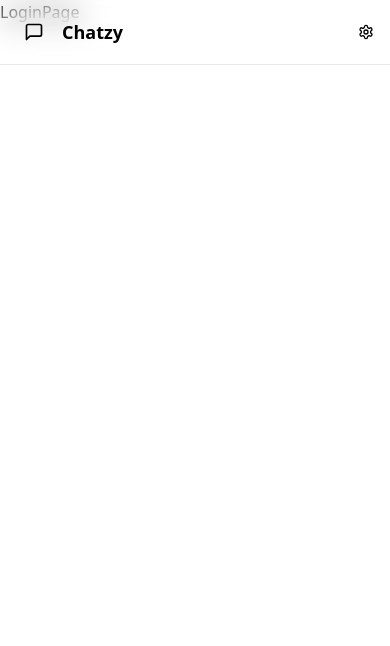
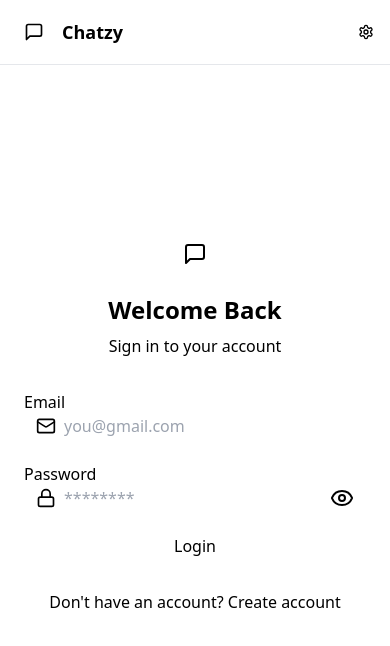
Before and after one commit to krish3742/Chatzy, a React (Vite) app in the folder Frontend/: page /login in a window 390 px wide. Shown: the top 646 px of the page. Built offline with nearby package versions, Linux system fonts and the light colour scheme; no server answers.

Commit message:
Designed Login page UI with auth integration

```diff
--- a/Frontend/src/pages/LoginPage.jsx
+++ b/Frontend/src/pages/LoginPage.jsx
@@ -1,5 +1,146 @@
+import { useState } from "react";
+import { useAuthStore } from "../store/useAuthStore";
+import { Link } from "react-router-dom";
+
+import {
+  MessageSquare,
+  User,
+  Mail,
+  EyeOff,
+  Eye,
+  Lock,
+  Loader2,
+} from "lucide-react";
+
+import AuthImagePattern from "../components/AuthImagePattern";
+import toast from "react-hot-toast";
+
 const LoginPage = () => {
-  return <div>LoginPage</div>;
+  const [showPassword, setShowPassword] = useState(false);
+  const [formData, setFormData] = useState({
+    email: "",
+    password: "",
+  });
+  const { isLoggingIn, login } = useAuthStore();
+  const validateForm = () => {
+    if (!formData.email.trim()) {
+      return toast.error("Email is required");
+    } else if (!/\S+@\S+\.\S+/.test(formData.email)) {
+      return toast.error("Invalid email format");
+    } else if (!formData.password) {
+      return toast.error("Password is required");
+    } else if (formData.password.length < 8) {
+      return toast.error("Password must be at least 8 characters");
+    } else {
+      return true;
+    }
+  };
+  const handleSubmit = (e) => {
+    e.preventDefault();
+    const response = validateForm();
+    if (response === true) {
+      login(formData);
+    }
+  };
+  return (
+    <div className="min-h-screen grid lg:grid-cols-2 ">
+      {/* Left Side */}
+      <div className="flex flex-col justify-center items-center p-6 sm:p-12">
+        <div className="w-full max-w-md space-y-8">
+          {/* LOGO */}
+          <div className="text-center mb-8">
+            <div className="flex flex-col items-center gap-2 group">
+              <div className="size-12 rounded-xl bg-primary/10 flex items-center justify-center group-hover:bg-primary/20 transition-colors">
+                <MessageSquare className="size-6 text-primary" />
+              </div>
+              <h1 className="text-2xl font-bold mt-2">Welcome Back</h1>
+              <p className="text-base-content/60">Sign in to your account</p>
+            </div>
+          </div>
+
+          {/* Form */}
+          <form onSubmit={handleSubmit} className="space-y-6">
+            <div className="form-control">
+              <label className="label">
+                <span className="label-text font-medium">Email</span>
+              </label>
+              <div className="relative">
+                <div className="absolute inset-y-0 left-0 pl-3 flex items-center pointer-events-none">
+                  <Mail className="size-5 text-base-content/40" />
+                </div>
+                <input
+                  type="email"
+                  className={`input input-bordered w-full pl-10`}
+                  placeholder="you@gmail.com"
+                  value={formData.email}
+                  onChange={(e) =>
+                    setFormData({ ...formData, email: e.target.value })
+                  }
+                />
+              </div>
+            </div>
+            <div className="form-control">
+              <label className="label">
+                <span className="label-text font-medium">Password</span>
+              </label>
+              <div className="relative">
+                <div className="absolute inset-y-0 left-0 pl-3 flex items-center pointer-events-none">
+                  <Lock className="size-5 text-base-content/40" />
+                </div>
+                <input
+                  type={showPassword ? "text" : "password"}
+                  className={`input input-bordered w-full pl-10`}
+                  placeholder="********"
+                  value={formData.password}
+                  onChange={(e) =>
+                    setFormData({ ...formData, password: e.target.value })
+                  }
+                />
+                <button
+                  type="button"
+                  className="absolute inset-y-0 right-0 pr-3 flex items-center"
+                  onClick={(e) => setShowPassword(!showPassword)}
+                >
+                  {showPassword ? (
+                    <EyeOff className="size-5 text-base-content/40" />
+                  ) : (
+                    <Eye className="text-base-content/40" />
+                  )}
+                </button>
+              </div>
+            </div>
+            <button
+              type="submit"
+              className="btn btn-primary w-full"
+              disabled={isLoggingIn}
+            >
+              {isLoggingIn ? (
+                <>
+                  <Loader2 className="size-5 animate-spin" />
+                  Loading...
+                </>
+              ) : (
+                "Login"
+              )}
+            </button>
+          </form>
+          <div className="text-center">
+            <p className="text-base-content/60">
+              Don't have an account?{" "}
+              <Link to="/signup" className="link link-primary">
+                Create account
+              </Link>
+            </p>
+          </div>
+        </div>
+      </div>
+      {/* Right Side */}
+      <AuthImagePattern
+        title="Join our community"
+        subtitle="Connect with friends, share moments, and stay in touch with your loved ones."
+      />
+    </div>
+  );
 };
 
 export default LoginPage;
--- a/Frontend/src/store/useAuthStore.js
+++ b/Frontend/src/store/useAuthStore.js
@@ -37,6 +37,22 @@
     }
   },
 
+  login: async (data) => {
+    set({ isLoggingIn: true });
+    try {
+      const response = await post("/auth/login", data);
+      set({ authUser: response.data.data });
+      toast.success("Logged In successfully");
+    } catch (error) {
+      if (error.status === 500) {
+        toast.error("Something went wrong!");
+      }
+      toast.error(error.response.data.message);
+    } finally {
+      set({ isLoggingIn: false });
+    }
+  },
+
   logout: async () => {
     try {
       const response = await get("/auth/logout");
```
